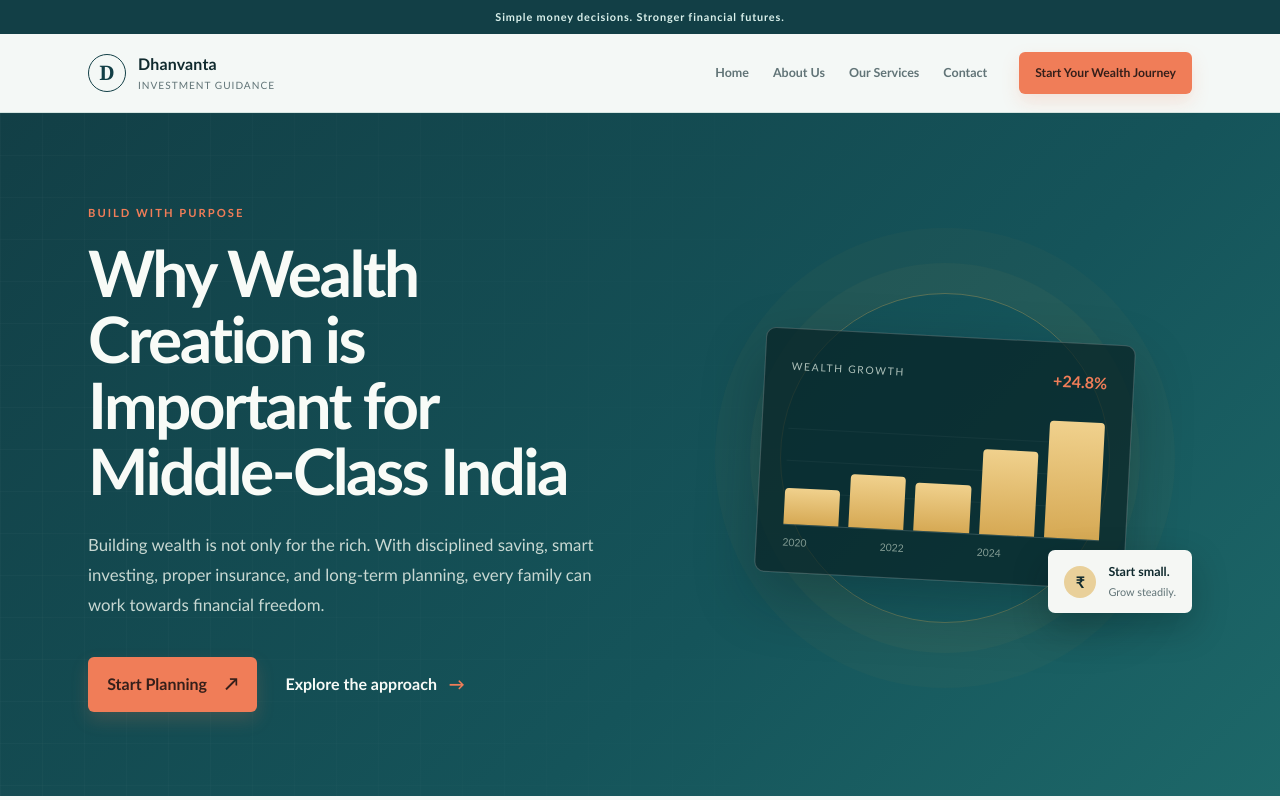
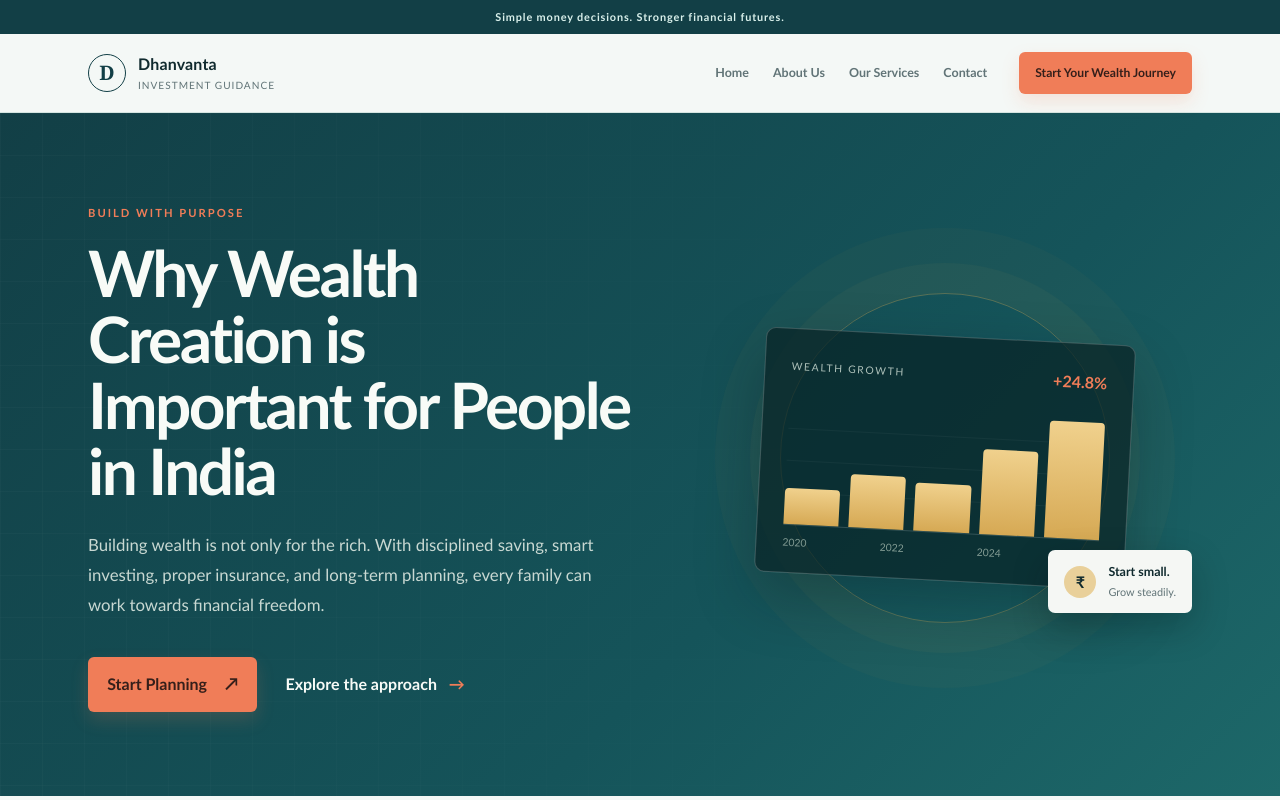
Before and after one commit to smritiRwt/Dhanvanta, a React (Vite) app: page / in a window 1280 px wide. Shown: the top 800 px of the page. Built offline with nearby package versions, Linux system fonts and the light colour scheme.

Commit message:
Update India audience wording

```diff
--- a/index.html
+++ b/index.html
@@ -3,7 +3,7 @@
   <head>
     <meta charset="UTF-8" />
     <meta name="viewport" content="width=device-width, initial-scale=1.0" />
-    <title>Dhanvanta — Wealth Creation for Middle-Class India</title>
+    <title>Dhanvanta — Wealth Creation for People in India</title>
   </head>
   <body>
     <div id="root"></div>
--- a/src/components/Hero.jsx
+++ b/src/components/Hero.jsx
@@ -7,7 +7,7 @@ export default function Hero(){
       <div className="hero-inner">
         <div className="hero-copy">
           <span className="eyebrow">BUILD WITH PURPOSE</span>
-          <h1>Why Wealth Creation is Important for Middle-Class India</h1>
+          <h1>Why Wealth Creation is Important for People in India</h1>
           <p>Building wealth is not only for the rich. With disciplined saving, smart investing, proper insurance, and long-term planning, every family can work towards financial freedom.</p>
           <div className="hero-actions">
             <Link to="/contact" className="cta">Start Planning <span>↗</span></Link>
```
Also changed, not shown: 3 other files (tests, documents, lock files or other folders).
